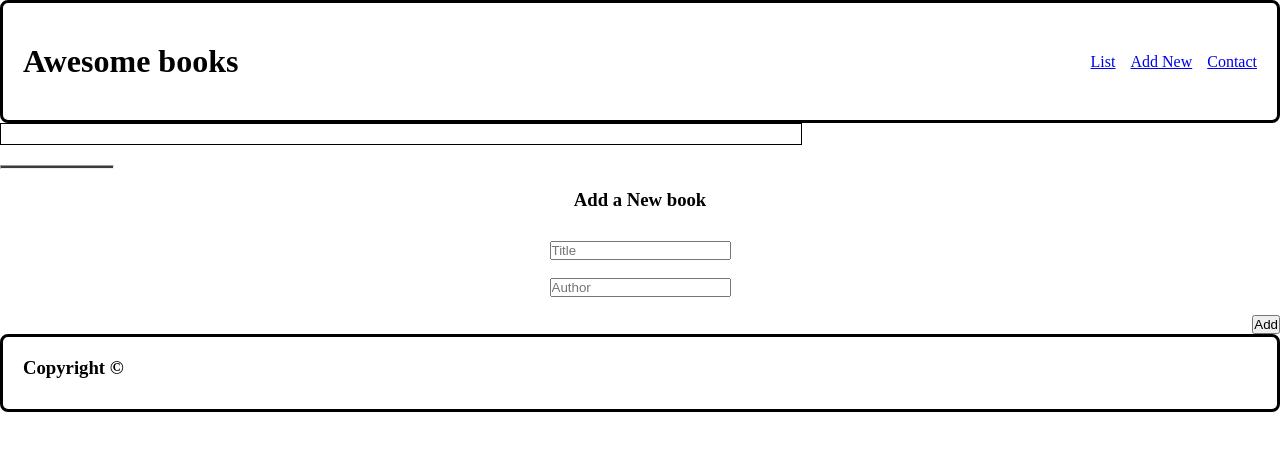
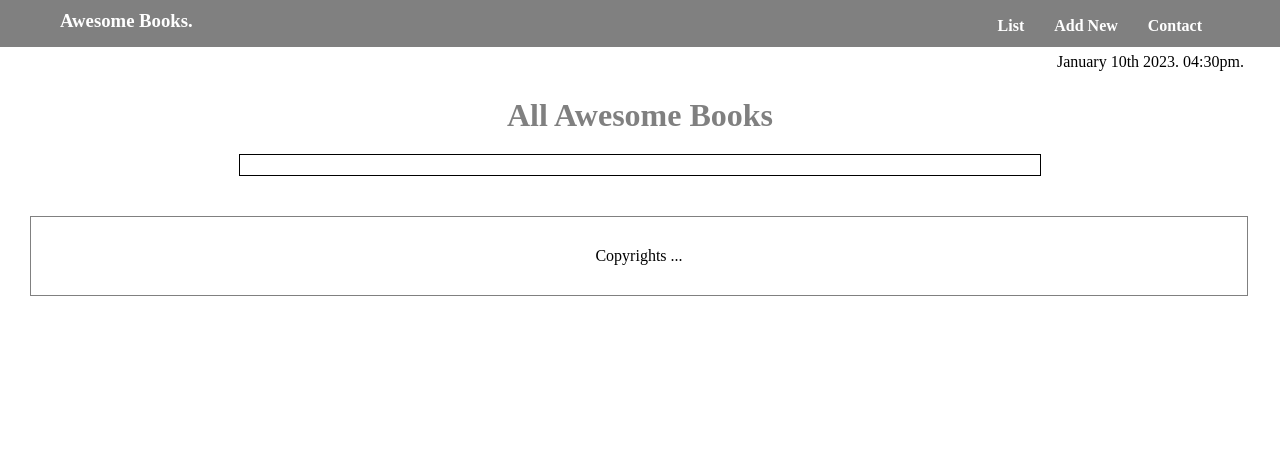
Before and after one commit to danielmatama/awesome-books-matama, a website: page index.html in a window 1280 px wide. Drawn offline with Linux system fonts and the light colour scheme.

Commit message:
Complete website

```diff
--- a/index.html
+++ b/index.html
@@ -8,39 +8,32 @@
     <link rel="stylesheet" href="styles.css" />
   </head>
   <body>
-    <header>
-      <div class="header">
-        <h1 class="full">Awesome books</h1>
-        <nav>
-          <ul class="nav-list">
-            <li>
-              <a href="#" id="navList" onclick="displaySection('list')">List</a>
+
+<!-- ...///navbar...// -->
+    <nav class="title nav">
+       <a href="index.html"> <h3> Awesome Books. </h3></a>
+        <div class="links">
+            <ul class="ul-links">
+                <li class="listLink">
+                    <a id="list-link" href="#" class="links">List</a>
                 </li>
-            <li>
-              <a href="#" id="navNew" onclick="displaySection('form')"
-                >Add New</a
-              >
+                <li class="listLink">
+                    <a id="add-link" href="#" class="links">Add New</a>
                 </li>
-            <li>
-              <a href="#" id="navContact" onclick="displaySection('contact')"
-                >Contact</a
-              >
+                <li class="listLink">
+                    <a id="contact-link" href="#" class="links">Contact</a>
                 </li>
             </ul>
+        </div>
     </nav>
-      </div>
-      <p id="date" class="date"></p>
-    </header>
-    <main>
-      <div id="list" class="list">
-        <ul id="book-list"></ul>
-      </div>
-      <hr />
-      <div id="addNew">
-        <div>
-          <h3 class="bookTitle" id="bookTitle">Add a New book</h3>
-        </div>
-        <div class="form">
+
+        <div class="date">January 10th 2023. 04:30pm.</div>
+
+    <div class="full">
+    <h1>All Awesome Books</h1>
+    <div id="list" class="list"></div>
+    <div id="addNew" class="hide">
+      <h2>Add a New book</h2>
       <form name="book" id="form">
         <input
           type="text"
@@ -59,22 +52,27 @@
         <button type="submit" id="addButton" class="btn">Add</button>
       </form>
     </div>
-        <div id="contact" class="contact">
-          <p>
-            If you have any questions or you just want to say "Hello". You can
-            reach us to.
-          </p>
-          <ul>
-            <li>Our email: <a href="#">mail@mail.com</a></li>
-            <li>Our twitter: <a href="#">@awesomeBooks</a></li>
-            <li>Our github: <a href="#">@awesomeBooks</a></li>
+      </div>
+
+   <!-- ...../// contact section..// -->
+      <div id="contact-section" class="hide">
+         <h2>Contact information:</h2>
+         <p class="contact-text">Do you have any question or you just want to say "Hello"?, <br>
+          You can reach out to us on:</p>
+         <div class="contact-list">
+         <ul class="contact-list1">
+             <li>Our email: mail@mail.com.</li>
+             <li>Our phone number: 0000000000.</li>
+             <li>Our address: Streethome 34, bill city.</li>
          </ul>
      </div>
       </div>
-    </main>
-    <footer class="footer">
-      <h3>Copyright &copy;</h3>
+
+    <!-- ......///footer.../// -->
+      <footer>
+         <p class="copyrights">Copyrights  ...</p>
       </footer>
+
 
     <script src="scripts.js"></script>
   </body>
--- a/scripts.js
+++ b/scripts.js
@@ -20,29 +20,29 @@ const allBooks = new Books([]);
 
 function addToLocalStorage() {
   const stringifyArray = JSON.stringify(allBooks.bookArray);
-  localStorage.setItem("storedBooks", stringifyArray);
+  localStorage.setItem('storedBooks', stringifyArray);
 }
 
 function displayBook() {
-  const addedBooks = document.getElementById("list");
-  addedBooks.innerHTML = "";
+  const addedBooks = document.getElementById('list');
+  addedBooks.innerHTML = '';
   for (let i = 0; i < allBooks.bookArray.length; i += 1) {
-    const container = document.createElement("div");
-    container.classList.add("book");
+    const container = document.createElement('div');
+    container.classList.add('book');
     addedBooks.appendChild(container);
 
-    const container02 = document.createElement("div");
-    container02.classList.add("titleAuthor");
+    const container02 = document.createElement('div');
+    container02.classList.add('titleAuthor');
     container.appendChild(container02);
 
-    const bookDetails = document.createElement("p");
-    bookDetails.classList.add("title");
+    const bookDetails = document.createElement('p');
+    bookDetails.classList.add('title');
     bookDetails.textContent = `"${allBooks.bookArray[i].title}" by ${allBooks.bookArray[i].author}`;
     container02.appendChild(bookDetails);
 
-    const removeButton = document.createElement("button");
-    removeButton.classList.add("remove");
-    removeButton.textContent = "Remove";
+    const removeButton = document.createElement('button');
+    removeButton.classList.add('remove');
+    removeButton.textContent = 'Remove';
 
     removeButton.onclick = () => {
       allBooks.booksFilter(allBooks.bookArray[i]);
@@ -54,64 +54,50 @@ function displayBook() {
 }
 
 function getFromLocalStorage() {
-  const stringifyArray = localStorage.getItem("storedBooks");
+  const stringifyArray = localStorage.getItem('storedBooks');
   allBooks.bookArray = JSON.parse(stringifyArray);
   displayBook();
 }
 
-if (localStorage.getItem("storedBooks") == null) {
+if (localStorage.getItem('storedBooks') == null) {
   addToLocalStorage();
 } else {
   getFromLocalStorage();
 }
 
-const addBtn = document.getElementById("addButton");
-addBtn.addEventListener("click", () => {
-  const title = document.getElementById("title");
-  const author = document.getElementById("author");
+const addBtn = document.getElementById('addButton');
+addBtn.addEventListener('click', () => {
+  const title = document.getElementById('title');
+  const author = document.getElementById('author');
   allBooks.bookObj(title.value, author.value);
   addToLocalStorage();
   displayBook();
 });
 
-// eslint-disable-next-line no-unused-vars
-function displaySection(section) {
-  const sectionList = document.getElementById("list");
-  const sectionForm = document.getElementById("form");
-  const sectionContact = document.getElementById("contact");
-  const heading = document.getElementById("bookTitle");
+// ....Page contents...//
+const list = document.getElementById('list');
+const addNew = document.getElementById('addNew');
+const contactSection = document.getElementById('contact-section');
 
-  switch (section) {
-    case "list":
-      sectionList.style.display = "block";
-      sectionForm.style.display = "none";
-      sectionContact.style.display = "none";
-      heading.innerHTML = "All Awesome Books";
-      break;
+//... Nav buttons...//
+const listLink = document.getElementById('list-link');
+const addLink = document.getElementById('add-link');
+const contactLink = document.getElementById('contact-link');
 
-    case "form":
-      sectionList.style.display = "none";
-      sectionForm.style.display = "block";
-      sectionContact.style.display = "none";
-      heading.innerHTML = "Add a New Book";
-      break;
+listLink.addEventListener('click', () => {
+  list.classList.remove('hide');
+  addNew.classList.add('hide');
+  contactSection.classList.add('hide');
+});
 
-    case "contact":
-      sectionList.style.display = "none";
-      sectionForm.style.display = "none";
-      sectionContact.style.display = "block";
-      heading.innerHTML = "Contact Information";
-      break;
+addLink.addEventListener('click', () => {
+  addNew.classList.remove('hide');
+  list.classList.add('hide');
+  contactSection.classList.add('hide');
+});
 
-    default:
-      break;
-  }
-}
-
-function setDate() {
-  const date = document.getElementById("date");
-  // eslint-disable-next-line no-undef
-  const { DateTime } = luxon;
-
-  date.innerHTML = DateTime.now().toFormat("LLL dd yyyy, t");
-}
+contactLink.addEventListener('click', () => {
+  contactSection.classList.remove('hide');
+  addNew.classList.add('hide');
+  list.classList.add('hide');
+});
--- a/styles.css
+++ b/styles.css
@@ -3,16 +3,55 @@
   margin: 0;
 }
 
-body {
-  width: 100vw;
-  text-align: center;
-  display: flex;
-  flex-direction: column;
-  justify-content: center;
+.nav {
+  background-color: grey;
 }
 
-.contact {
-  display: none;
+.links {
+  color: white;
+}
+
+.title {
+  display: flex;
+  align-items: center;
+  justify-content: space-between;
+  padding: 0 10px;
+  padding-left: 60px;
+  padding-right: 60px;
+  padding-top: 10px;
+  padding-bottom: 5px;
+}
+
+.links {
+  display: flex;
+  margin-left: 18px;
+}
+
+.ul-links {
+  list-style: none;
+  display: flex;
+  margin-right: 6px;
+  font-weight: bold;
+}
+
+li {
+  margin-right: 12px;
+}
+
+a {
+  text-decoration: none;
+  color: rgb(59, 56, 56);
+}
+
+.ul-links li a:hover {
+  color: #2155d8;
+}
+
+.date {
+  padding: 6px 16px;
+  margin-right: 20px;
+  display: flex;
+  flex-direction: row-reverse;
 }
 
 .full {
@@ -22,15 +61,32 @@ body {
   align-items: center;
 }
 
-.form {
+#form {
   margin-top: 20px;
+  width: 500px;
+}
+
+#title {
+  width: 500px;
+  height: 30px;
+}
+
+#author {
+  width: 500px;
+  height: 30px;
+}
+
+.btn {
+  width: 60px;
+  height: 30px;
+  border-radius: 5px;
 }
 
 #list {
   border: 1px solid black;
   margin-bottom: 20px;
   padding-bottom: 20px;
-  width: 800px;
+  width: 50rem;
 }
 
 .book:nth-child(odd) {
@@ -49,6 +105,8 @@ body {
 }
 
 .btn {
+  background-color: grey;
+  color: white;
   float: right;
 }
 
@@ -61,34 +119,53 @@ hr {
 }
 
 h1 {
+  color: grey;
   padding-top: 20px;
   padding-bottom: 20px;
 }
 
 h3 {
   padding-bottom: 10px;
+  color: white;
 }
 
-li {
-  list-style: none;
+h2 {
+  display: flex;
+  justify-content: center;
+  margin-bottom: 20px;
 }
 
-.header,
-.footer {
-  border: 3px solid #000;
-  border-radius: 8px;
-  display: flex;
-  justify-content: space-between;
-  align-items: center;
-  padding: 20px;
+#contact-section {
+  margin-top: 20px;
 }
 
-#date {
-  text-align: right;
-  margin-right: 5px;
+.contact-text {
+  display: flex;
+  justify-content: center;
+  margin-bottom: 20px;
 }
 
-.nav-list {
+.contact-list {
   display: flex;
-  gap: 15px;
+  justify-content: center;
+  margin-bottom: 30px;
 }
+
+.copyrights {
+  border: 1px solid grey;
+  display: flex;
+  width: 95vw;
+  justify-content: center;
+  margin-left: 30px;
+  padding-bottom: 30px;
+  padding-top: 30px;
+  margin-top: 20px;
+}
+
+.hide {
+  display: none;
+}
+
+.show {
+  display: flex;
+}
```
Lines whose indentation alone changed are shown as unchanged.
